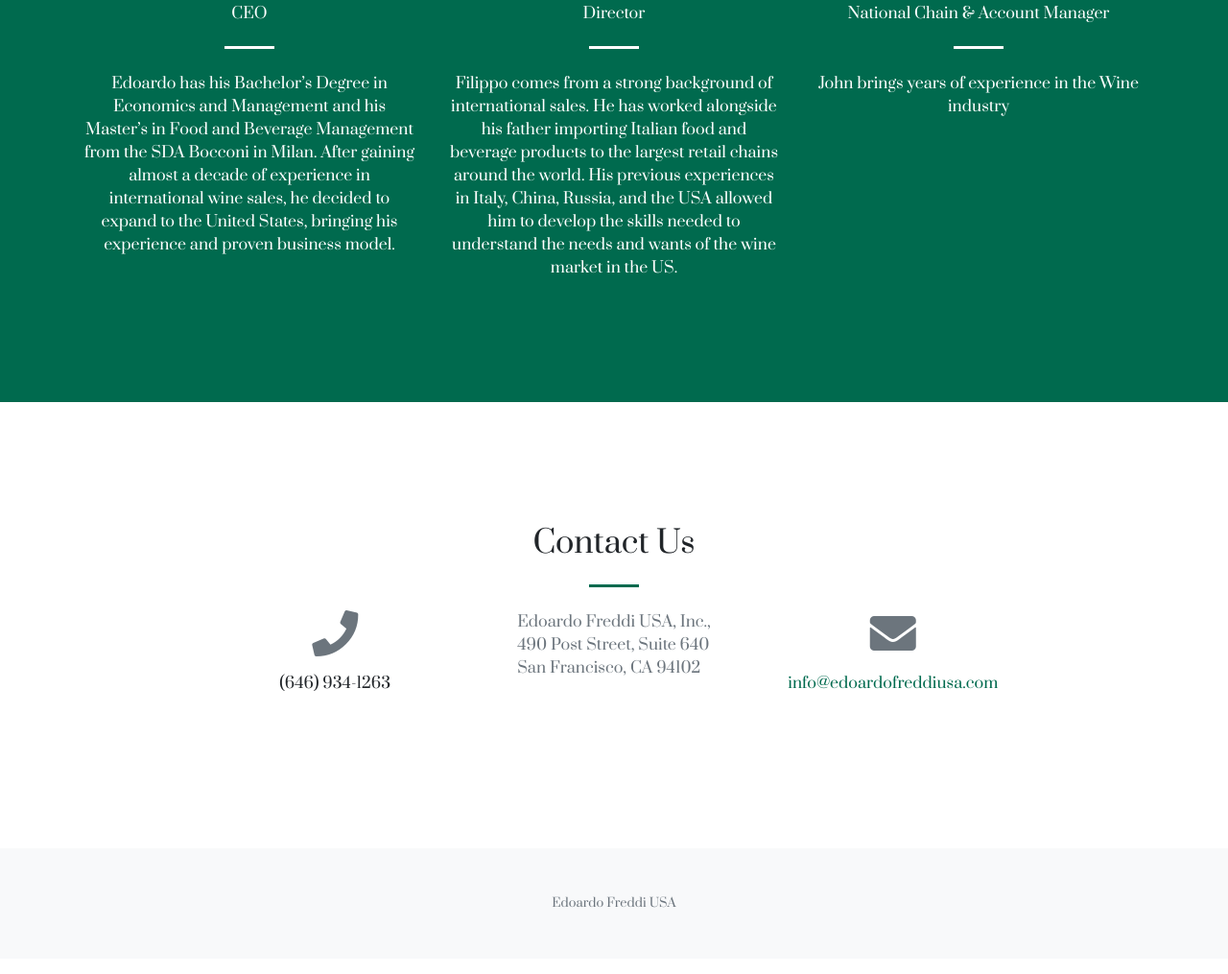
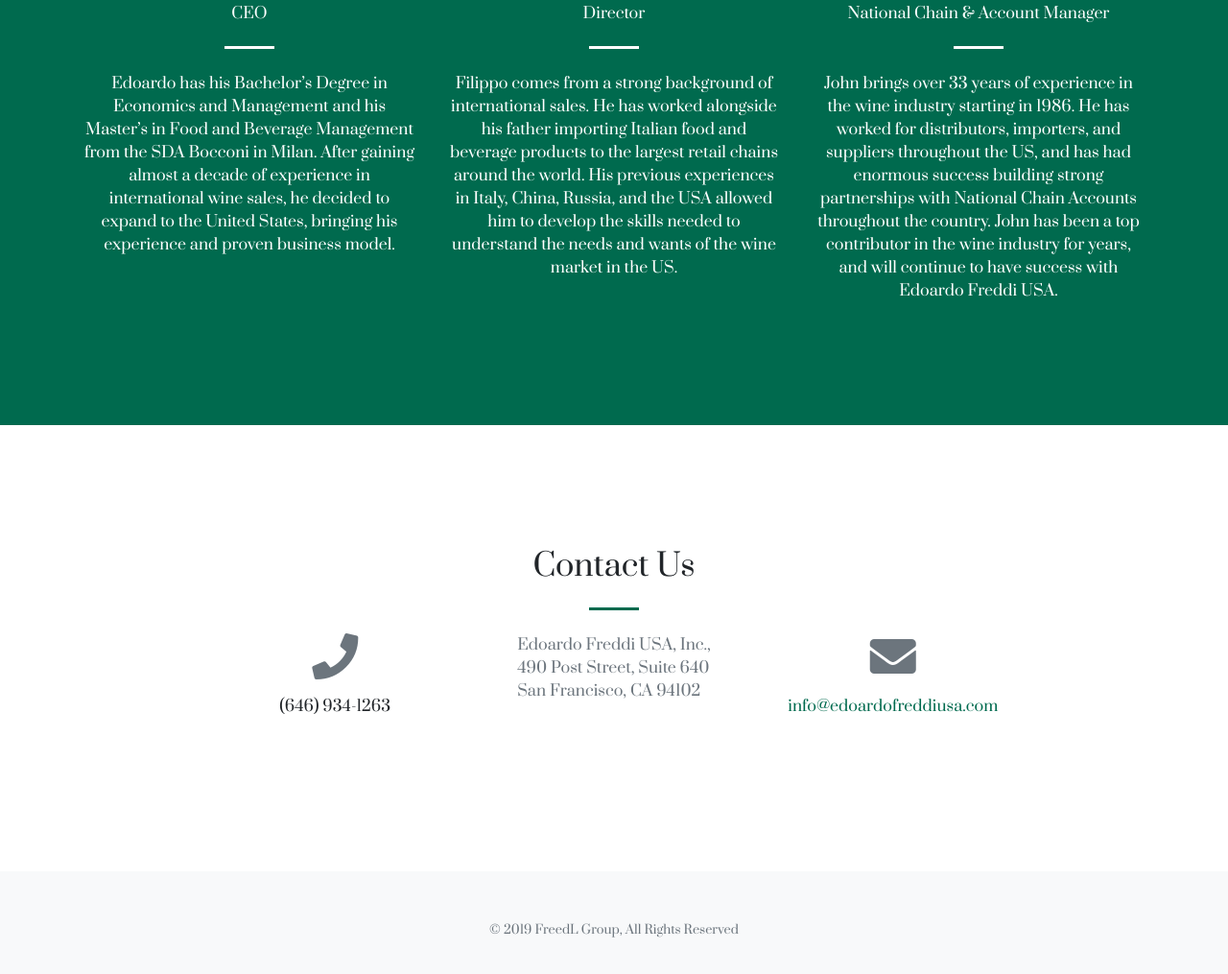
Before and after one commit to ccm36/EdoardoFreddi, a website with bundled scripts: page index.html in a window 1280 px wide. Shown: the part 4223-5238 px from the top of the page at 96% size. Built offline with nearby package versions, Linux system fonts and the light colour scheme.

Commit message:
Update About section and link to FreedL Group

```diff
--- a/index.html
+++ b/index.html
@@ -77,7 +77,7 @@
         <div class="col-lg-8 text-center">
           <h2 class="text-white mt-0">About Us</h2>
           <hr class="divider light my-4">
-          <p class="text-white-50 mb-4">Edoardo Freddi USA is a specialized importing agency that directly partners with carefully selected Italian wineries, representing them across the United States. </p>
+          <p class="text-white-50 mb-4">Edoardo Freddi USA is a specialized importing agency that directly partners with carefully selected Italian wineries, representing them across the United States.</p>
           <p class="text-white-50 mb-4">We are wine enthusiasts who curate individual wine strategies for different clients, assisting them from marketing campaigns to the shelf rotation in store. From the well-known vineyard estates of Piemonte to the Sicilian coasts, the Edoardo Freddi USA portfolio encompasses some of Italy’s finest and most historic wine making estates.</p>
           <p class="text-white-50 mb-4">Our mission is to become reliable wine consultants and partners for retailers providing quality Italian wine at a competitive price. Edoardo Freddi USA strives in creating mutually profitable partnerships between Italy and United States.</p>
           <a class="btn btn-light btn-xl js-scroll-trigger" href="#business-model">Business Model</a>
@@ -280,7 +280,7 @@
             <h2 class="text-white h4 mb-2">John Moore</h2>
             <h6 class="text-white mb-0">National Chain & Account Manager</h6>
             <hr class="divider light my-4">
-            <p class="text-white mb-0">John brings years of experience in the Wine industry</p>
+            <p class="text-white mb-0">John brings over 33 years of experience in the wine industry starting in 1986.  He has worked for distributors, importers, and suppliers throughout the US, and has had enormous success building strong partnerships with National Chain Accounts throughout the country.  John has been a top contributor in the wine industry for years, and will continue to have success with Edoardo Freddi USA.</p>
           </div>
         </div>
       </div>
@@ -314,7 +314,9 @@
   <!-- Footer -->
   <footer class="bg-light py-5">
     <div class="container">
-      <div class="small text-center text-muted">Edoardo Freddi USA</div>
+      <div class="text-center text-muted">
+        <a class="small text-center text-muted" href="http://www.freedlgroup.com/">© 2019 FreedL Group, All Rights Reserved</a>
+      </div>
     </div>
   </footer>
 
```
Also changed, not shown: README.md.
